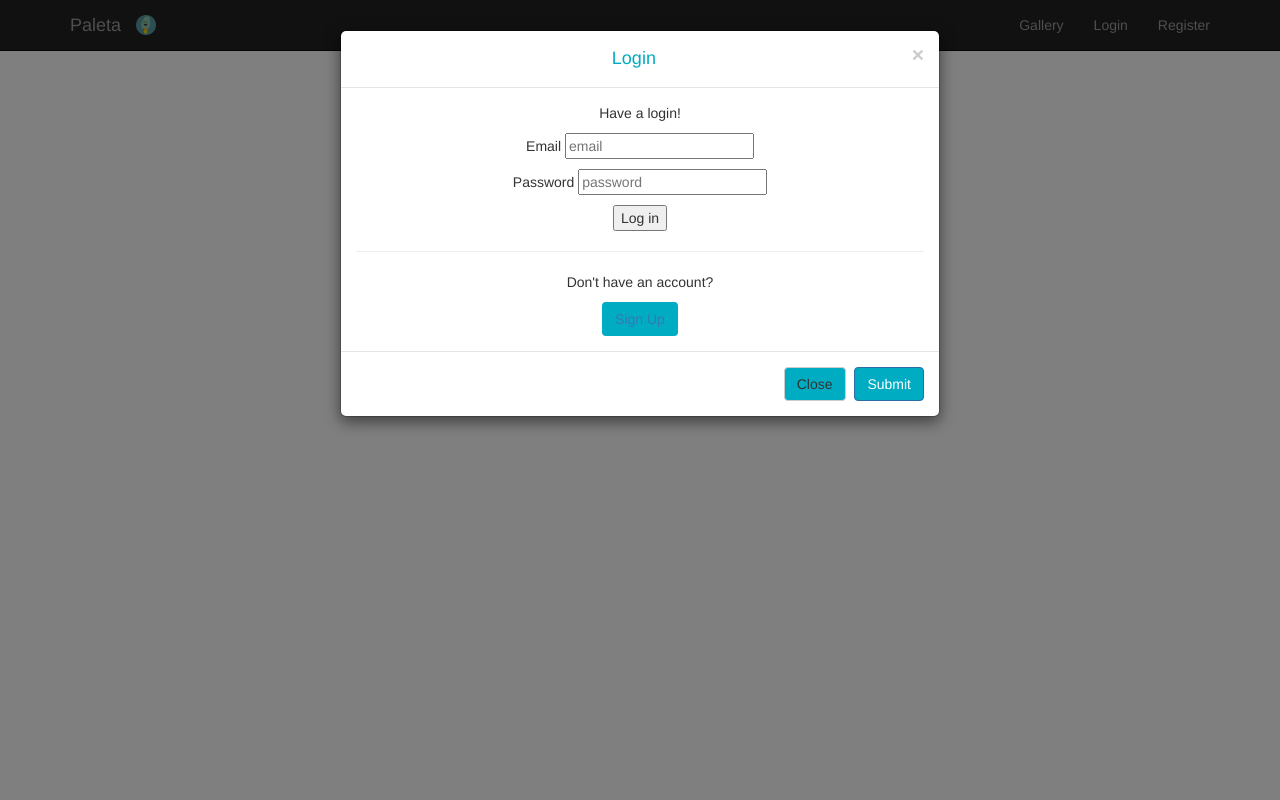
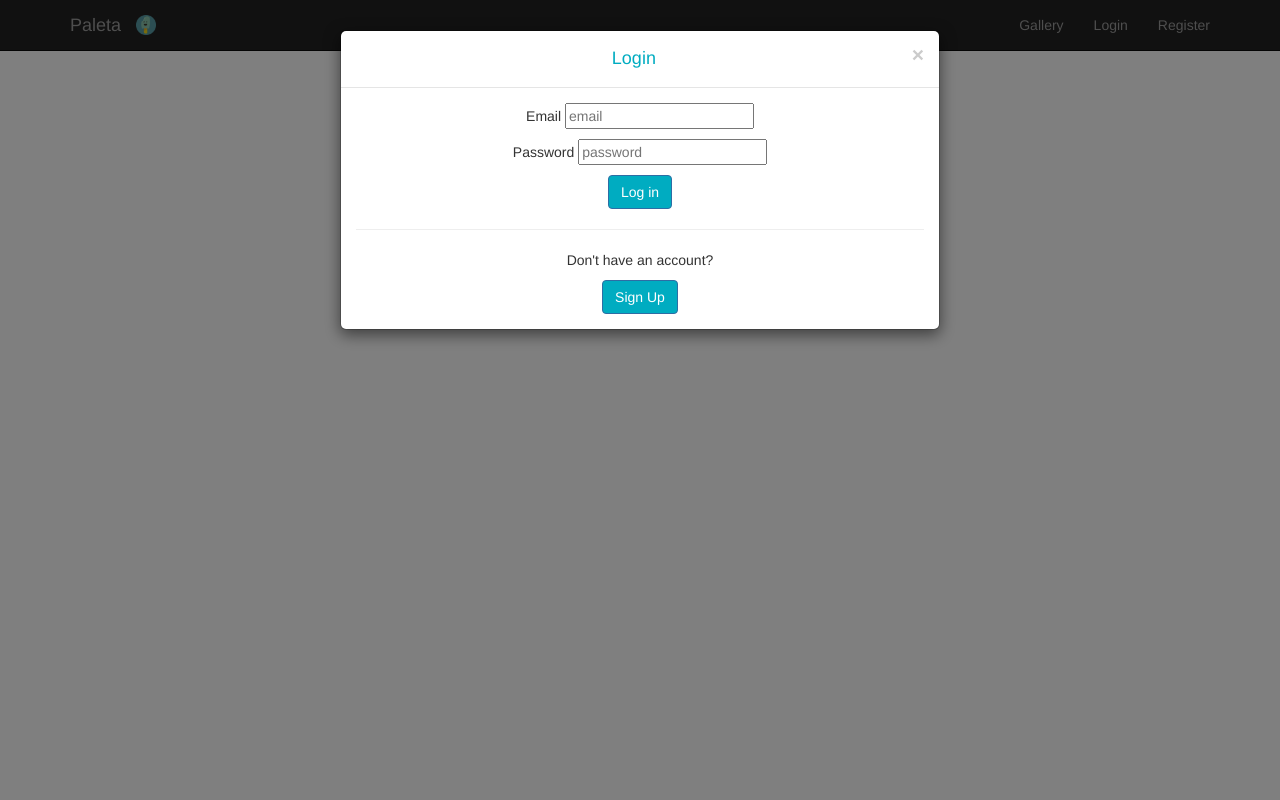
Before and after one commit to jahlela/paleta, a Flask app: page /gallery in a window 1280 px wide, after a click on "Login". Run offline with Flask 2, Linux system fonts and the light colour scheme; data that the repository does not hold is empty; some libraries are stand-ins or nearby versions.

Commit message:
Fixed naming typos in AJAX, removed register.html.

```diff
--- a/static/script.js
+++ b/static/script.js
@@ -1,7 +1,7 @@
-
 $(function() {
     function addUserImageToDB() {
         var imageId = $(this).data("image");
+
         payload = {"image_id": imageId};
 
         $.post("/favorite_image", payload, function(data) {
@@ -11,32 +11,41 @@ $(function() {
             star.addClass("star-full glyphicon-star");
             star.removeClass("star-empty glyphicon-star-empty");
 
-            star.on("click", removeImage);
+            // star.off("click", ".favorite-image-btn");
+            star.on("click", removeUserImageFromDB);
         });
     }
 
 
     function removeUserImageFromDB() {
         var imageId = $(this).data("image");
+
         payload = {"image_id": imageId};
 
         $.post("/remove_image", payload, function(data) {
+            console.log(imageId);
             var star = $("#image-" + imageId);
 
             star.addClass("star-empty glyphicon-star-empty");
             star.removeClass("star-full glyphicon-star");
 
-            star.on("click", favoriteImage);
+            star.on("click", addUserImageToDB);
         });
     }
 
-    function removeImageFromPage() {
+    function removeImageFromProfile() {
+        console.log("Removing closest .image-with-palette")
         $(this).closest('.image-with-palette').remove();
 
     }
 
-    $(".profile-image").on("click", removeImageFromPage);
+
+
+    $(".profile-image").on("click", removeImageFromProfile);
     $(".star-empty").on("click", addUserImageToDB);
     $(".star-full").on("click", removeUserImageFromDB);
 
+
+
+
 });
--- a/templates/base.html
+++ b/templates/base.html
@@ -13,7 +13,6 @@
 
 <header>
     <nav class="navbar navbar-fixed-top navbar-inverse">
-    <!-- <nav class="navbar  navbar-light bg-faded"> -->
         <div class="container">
 
             <div class="navbar-header">
@@ -27,7 +26,7 @@
                     <!-- If user is not logged in, display links to login or register -->
                     {% if not session["logged_in"] %}
                         <li><a href="#" data-toggle="modal" data-target="#loginModal">Login</a></li>
-                        <li><a href="/register">Register</a></li>
+                        <li><a href="#" data-toggle="modal" data-target="#registerModal">Register</a></li>
 
                     <!-- If user is logged in, display profile and logout links -->
                     {% else %}
@@ -51,25 +50,57 @@
           </div>
 
           <div class="modal-body">
-            <p>Have a login!</p>
             <form action="/login" method="POST">
                 <p>Email  <input type="text" name="email" placeholder="email"></p>
                 <p>Password  <input type="password" name="password"  placeholder="password"></p>
-                <input type="submit" value="Log in">
+                <input type="submit" class="btn btn-primary" value="Log in">
             </form>
 
             <hr>
             <p>Don't have an account?</p>
-            <a class="btn" href="register">Sign Up</a>
+            <a class="btn btn-primary" href="#" data-dismiss="modal" data-toggle="modal" data-target="#registerModal">Sign Up</a>
           </div> <!-- .modal-body -->
 
-          <div class="modal-footer">
-            <button type="button" class="btn btn-default" data-dismiss="modal">Close</button>
-            <button type="button" class="btn btn-primary">Submit</button>
-          </div> <!-- .modal-footer -->
+          <!-- .modal-footer could go here-->
         </div> <!-- .modal-content -->
       </div> <!-- .modal-dialog -->
     </div> <!-- #loginModal-->
+
+
+
+    <!-- jQuery Register Modal -->
+    <div class="modal fade" id="registerModal" tabindex="0" role="dialog" aria-labelledby="myModalLabel">
+      <div class="modal-dialog" role="document">
+        <div class="modal-content">
+          <div class="modal-header">
+            <button type="button" class="close" data-dismiss="modal" aria-label="Close"><span aria-hidden="true">&times;</span></button>
+            <h4 class="modal-title" id="myModalLabel">Register</h4>
+          </div>
+
+          <div class="modal-body">
+            <form action="/register" method="POST">
+                <p>First name  <input type="text" name="firstname" placeholder="firstname"></p>
+                <p>Last name  <input type="text" name="lastname"  placeholder="lastname"></p>
+
+                <p>Email  <input type="text" name="email" placeholder="name"></p>
+                <p>Password  <input type="password" name="password"  placeholder="password"></p>
+                <input type="submit" class="btn btn-primary" value="Register">
+            </form>
+
+            <hr>
+            <p>Already have an account?</p>
+            <a class="btn btn-primary" href="#" data-dismiss="modal" data-toggle="modal" data-target="#loginModal">Log In</a>
+          </div> <!-- .modal-body -->
+
+          <!-- .modal-footer could go here-->
+        </div> <!-- .modal-content -->
+      </div> <!-- .modal-dialog -->
+    </div> <!-- #loginModal-->
+
+
+
+
+
 
 </header>
 
--- a/templates/gallery_palette.html
+++ b/templates/gallery_palette.html
@@ -1,5 +1,5 @@
 {% for photo in photos %}
-    <div class="image-with-palette">
+    <div id="gallery-image-with-palette-{{ photo.image_id }}" class="image-with-palette">
 
       <figure class="palette-seed-figure">
           <img src="{{ photo.file_name }}" alt="">
--- a/templates/user_palette.html
+++ b/templates/user_palette.html
@@ -1,5 +1,5 @@
 {% for photo in photos %}
-    <div class="image-with-palette">
+    <div id="profile-image-with-palette-{{ photo.image_id }}" class="image-with-palette">
 
       <figure class="palette-seed-figure">
           <img src="{{ photo.file_name }}" alt="">
```
Also changed, not shown: templates/register.html (deleted, +0 -16 lines).
